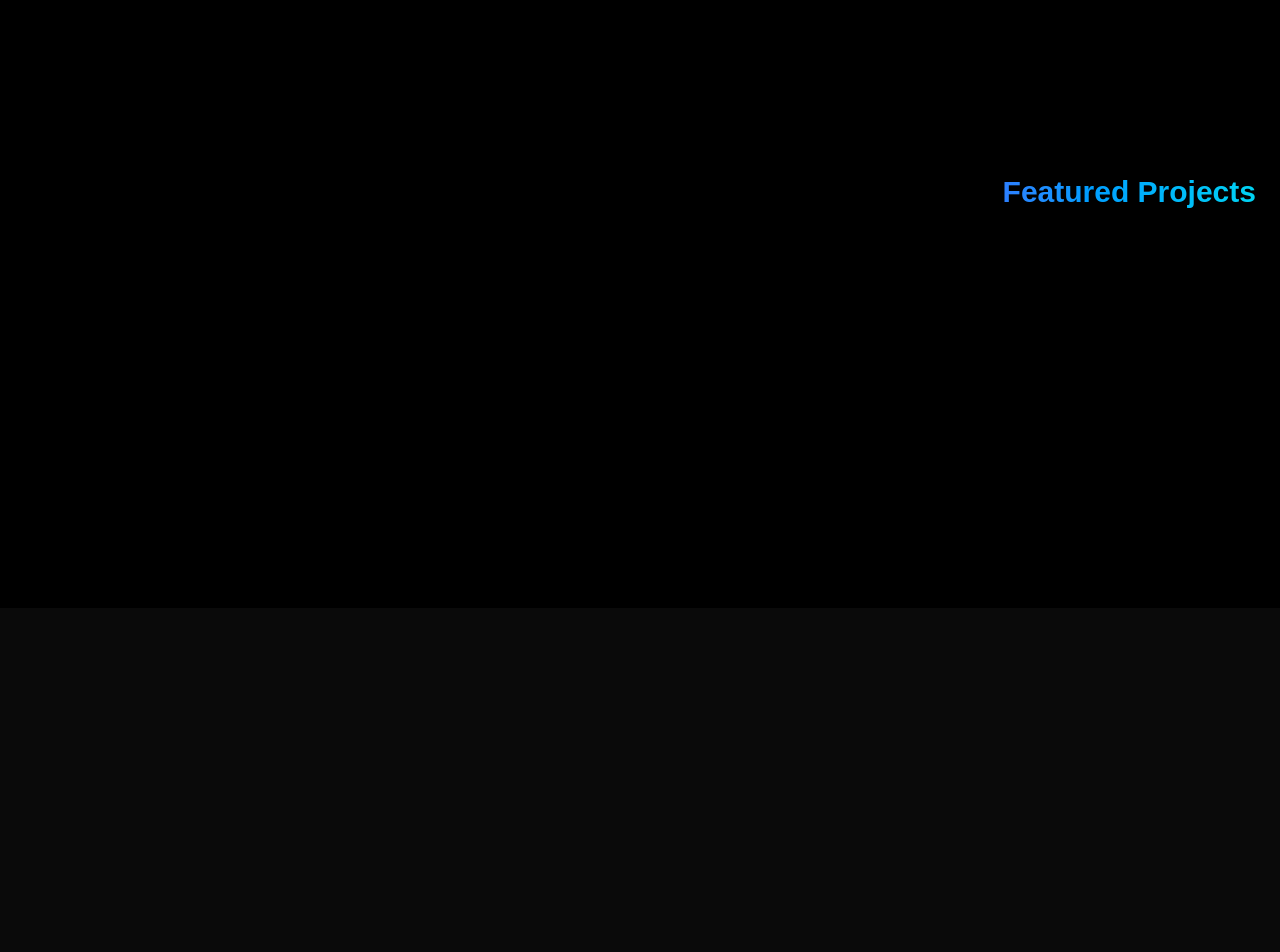
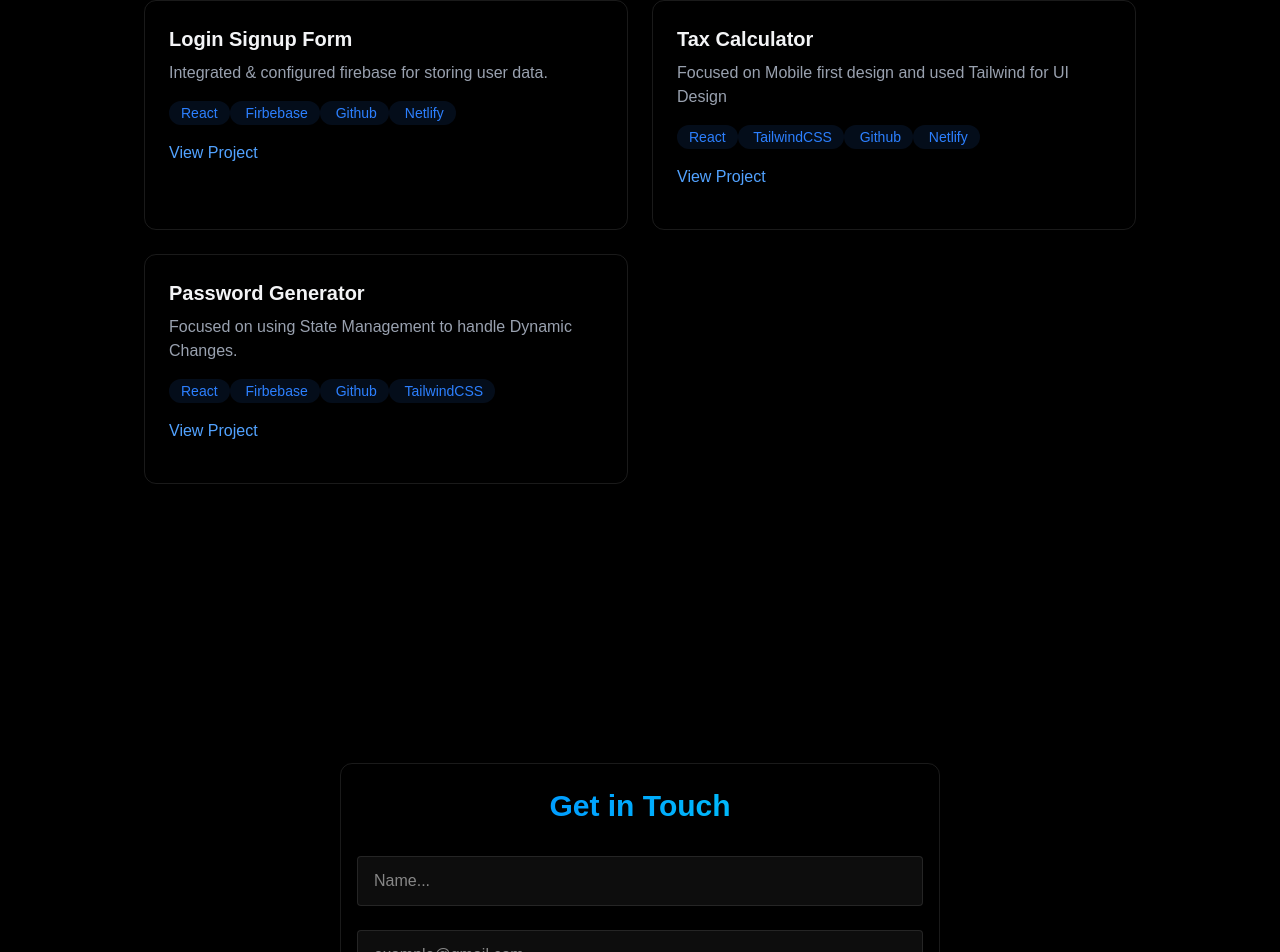
Before and after one commit to apeksha-rgb/react_portfolio, a React (Vite) app: page / in a window 1280 px wide. Shown: the part 1792-2744 px from the top of the page. Before the commit the page ends 2400 px from the top, so only its background shows below. Built offline with nearby package versions, Linux system fonts and the light colour scheme.

Commit message:
completed portfolio

```diff
--- a/src/App.jsx
+++ b/src/App.jsx
@@ -7,6 +7,7 @@ import MobileMenu from "./components/MobileMenu"
 import Home from "./components/sections/Home"
 import About from "./components/sections/About"
 import Project from "./components/sections/Project"
+import Contact from "./components/sections/Contact"
 function App() {
   const [isLoaded, setIsLoaded] = useState(false)
   const [menuOpen, setMenuOpen] = useState(false)
@@ -21,6 +22,7 @@ function App() {
           <Home />
           <About />
           <Project />
+          <Contact />
         </div>
 
     </>
--- a/src/components/sections/Contact.jsx
+++ b/src/components/sections/Contact.jsx
@@ -1,8 +1,82 @@
-import React from 'react'
+import React, { useState } from 'react'
+import emailjs from "emailjs-com"
+
 
 function Contact() {
+  const [formData, setFormData ] = useState({
+    name: "",
+    email: " ",
+    message: ""
+  })
+
+
+
+
+  const handleSubmit = (e) => {
+    e.preventDefault()
+
+    emailjs.sendForm(import.meta.env.SERVICE_ID, import.meta.env.TEMPLATE_ID, e.target, import.meta.env.PUBLIC_KEY)
+    .then((result) => {
+      alert("message sent!")
+      setFormData({name: "", email: "", message: ""})
+
+    })
+    .catch(()=> alert("oops, something went wrong!"))
+  }
   return (
-    <div>Contact</div>
+    <section id='contact'
+    className='min-h-screen flex items-center justify-center py-20' >
+
+<div className='max-w-5xl mx-auto px-4'>
+
+
+
+      <div className='px-4 w-150 p-6 rounded-xl border border-white/10 hover:-translate-y-1 hover:border-blue-500/30 hover:shadow-[0_2x_8px_rgba(59,130,246,0.2)] transition'>
+
+        <h2 className='text-3xl font-bold mb-8 bg-gradient-to-r from-blue-500  to-cyan-400 bg-clip-text text-transparent text-center'>Get in Touch</h2>
+        <form className='space-y-6' onSubmit={handleSubmit}>
+          <div className='relative'>
+            <input type='text'
+            id ="name"
+            name= "name"
+            required
+            value={formData.name}
+            onChange={(e) => setFormData({...formData,name : e.target.value})}
+            className='w-full bg-white/5 border border-white/10 rounded px-4 py-3 text-white transition focus:outline-none  focus:border-blue-500 focus:bg-blue-500/5'
+            placeholder='Name...' />
+          </div>
+
+          <div className='relative'>
+            <input type='email'
+            id ="email"
+            name= "email"
+            required
+            value={formData.email}
+            onChange={(e) => setFormData({...formData,email: e.target.value})}
+            className='w-full bg-white/5 border border-white/10 rounded px-4 py-3 text-white transition focus:outline-none  focus:border-blue-500 focus:bg-blue-500/5'
+            placeholder='example@gmail.com' />
+          </div>
+
+          <div className='relative'>
+            <textarea
+             id ="message"
+             name= "message"
+             required
+             value={formData.message}
+             onChange={(e) => setFormData({...formData,message : e.target.value})}
+             rows={5}
+            className='w-full bg-white/5 border border-white/10 rounded px-4 py-3 text-white transition focus:outline-none  focus:border-blue-500 focus:bg-blue-500/5'
+            placeholder='Your message...' />
+          </div>
+
+          <button type='submit'
+
+          className='w-full bg-blue-500 text-white py-3 px-6 rounded font-medium transition relative  overflow-hidden hover:-translate-y-0.5 hover:shadow-[0_0_15px_rgba(59,130,246,0.4)]' > Submit </button>
+
+        </form>
+      </div>
+      </div>
+       </section>
   )
 }
 
--- a/src/components/sections/Home.jsx
+++ b/src/components/sections/Home.jsx
@@ -6,7 +6,7 @@ function Home() {
       <div className='text-center z-10 px-4'>
         <h1 className='text-5xl md:text-7xl font-bold mb-6 bg-gradient-to-r from-blue-500 to-cyan-400 bg-clip-text text-transparent leading-right'>Hi, I'm Apeksha Shakya</h1>
 
-        <p className='text-gray-400 text-lg mb-8 max-w-lg mx-auto'> I'm a Frontend Developer who loves crafting website design and logics using reactjs. My goal is to build solutions that offers aesthetic design and better performance.</p>
+        <p className='text-gray-400 text-lg mb-8 max-w-lg mx-auto'> An Aspiring Frontend Developer who loves crafting website design and logics using reactjs. My goal is to build solutions that offers aesthetic design and better performance.</p>
 
         <div className='flex justify-center space-x-4'>
           <a href='#project' className='bg-blue-500 text-white py-3 px-6 rounded font-medium transition relative overflow-hidden hover:-translate-y-0.5 hover:shadow-[0_0_15px_rgba[59,130,246,0.4]]'>View Projects</a>
--- a/src/components/sections/Project.jsx
+++ b/src/components/sections/Project.jsx
@@ -2,14 +2,60 @@ import React from 'react'
 
 function Project() {
   return (
-    <section id='project' className='min-h-screen flex items-center justify-center py-20'>
-      <div className='max-w-5xl mx-auto px-4'></div>
+    <section id='project' className='min-h-screen flex items-center justify-center py-20'
+    >
+      <div className='max-w-5xl mx-auto px-4'>
+
+
         <h2 className='text-3xl font-bold mb-8 bg-gradient-to-r from-blue-500  to-cyan-400 bg-clip-text text-transparent text-center'>
-          Featured Projects
+          Learning Projects
         </h2>
-        <div className='grid grid-cols-2 md:grid-cols-2 gap-6'>
+        <div className='grid grid-cols-1 md:grid-cols-2 gap-6'>
 
-          <div></div>
+          <div className='p-6 rounded-xl border border-white/10 hover:-translate-y-1 hover:border-blue-500/30 hover:shadow-[0_2x_8px_rgba(59,130,246,0.2)] transition'>
+            <h3 className='text-xl font-bold mb-2'>Login Signup Form</h3>
+            <p className='text-gray-400 mb-4'>
+              Integrated & configured firebase for storing user data.
+            </p>
+            <div>
+              {["React","Firbebase", "Github", "Netlify"].map((tech,key) => (<span key={key} className='bg-blue-500/10 text-blue-500 py-1 px-3 rounded-full text-sm hover:bg-blue-500/20 hover:shadow-[0_2px_8px_rgba(59,130,2246,0.6)] transition'> {tech}</span>))}
+
+            </div>
+            <div className='flex justify-between items-center'>
+              <a href='https://github.com/apeksha-rgb/LoginSignupAuthentication' className='text-blue-400 hover:text-blue-300 transition-colors my-4'>View Project </a>
+            </div>
+          </div>
+          <div className='p-6 rounded-xl border border-white/10 hover:-translate-y-1 hover:border-blue-500/30 hover:shadow-[0_2x_8px_rgba(59,130,246,0.2)] transition'>
+            <h3 className='text-xl font-bold mb-2'>Tax Calculator</h3>
+            <p className='text-gray-400 mb-4'>
+              Focused on Mobile first design and used Tailwind for UI Design
+            </p>
+            <div>
+              {["React","TailwindCSS", "Github", "Netlify"].map((tech,key) => (<span key={key} className='bg-blue-500/10 text-blue-500 py-1 px-3 rounded-full text-sm hover:bg-blue-500/20 hover:shadow-[0_2px_8px_rgba(59,130,2246,0.6)] transition'> {tech}</span>))}
+
+            </div>
+            <div className='flex justify-between items-center'>
+              <a href='https://texcal.netlify.app' className='text-blue-400 hover:text-blue-300 transition-colors my-4'>View Project </a>
+            </div>
+          </div>
+
+          <div className='p-6 rounded-xl border border-white/10 hover:-translate-y-1 hover:border-blue-500/30 hover:shadow-[0_2x_8px_rgba(59,130,246,0.2)] transition'>
+            <h3 className='text-xl font-bold mb-2'>Password Generator</h3>
+            <p className='text-gray-400 mb-4'>
+              Focused on using State Management to handle Dynamic Changes.
+            </p>
+            <div>
+              {["React","Firbebase", "Github", "TailwindCSS"].map((tech,key) => (<span key={key} className='bg-blue-500/10 text-blue-500 py-1 px-3 rounded-full text-sm hover:bg-blue-500/20 hover:shadow-[0_2px_8px_rgba(59,130,2246,0.6)] transition'> {tech}</span>))}
+
+            </div>
+            <div className='flex justify-between items-center'>
+              <a href='https://github.com/apeksha-rgb/react_practice/tree/main/05passwordGenerator' className='text-blue-400 hover:text-blue-300 transition-colors my-4'>View Project </a>
+            </div>
+          </div>
+
+          </div>
+
+
         </div>
     </section>
   )
--- a/vite.config.js
+++ b/vite.config.js
@@ -4,5 +4,6 @@ import tailwindcss from '@tailwindcss/vite'
 
 // https://vite.dev/config/
 export default defineConfig({
+  base:"/react_portfolio",
   plugins: [react(), tailwindcss(),],
 })
```
Also changed, not shown: package.json (+6 -1 lines), 2 other files (tests, documents, lock files or other folders).
